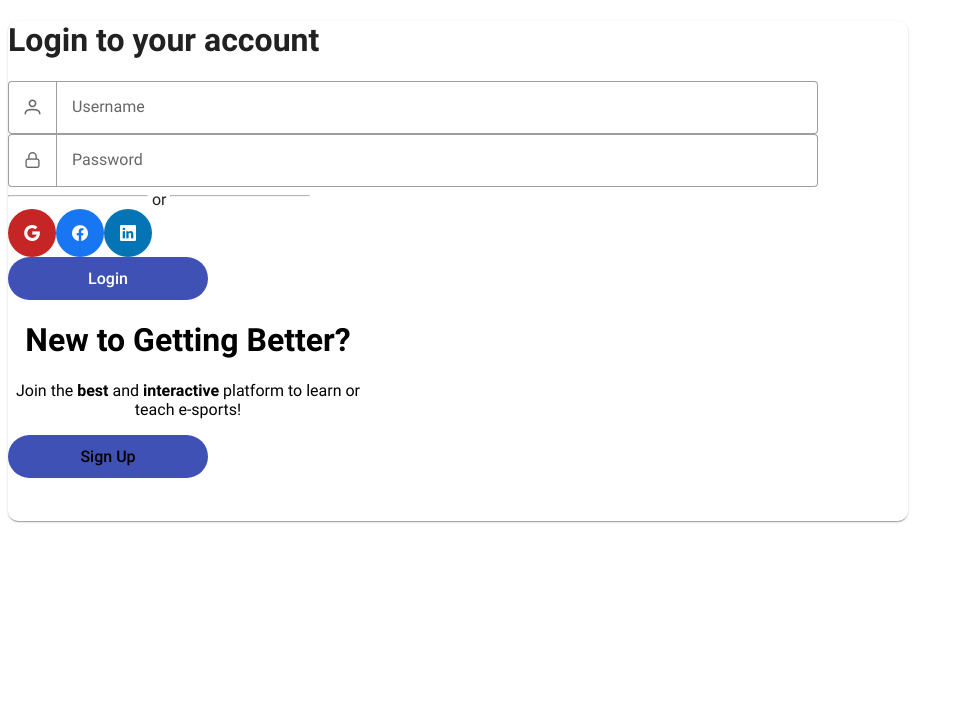
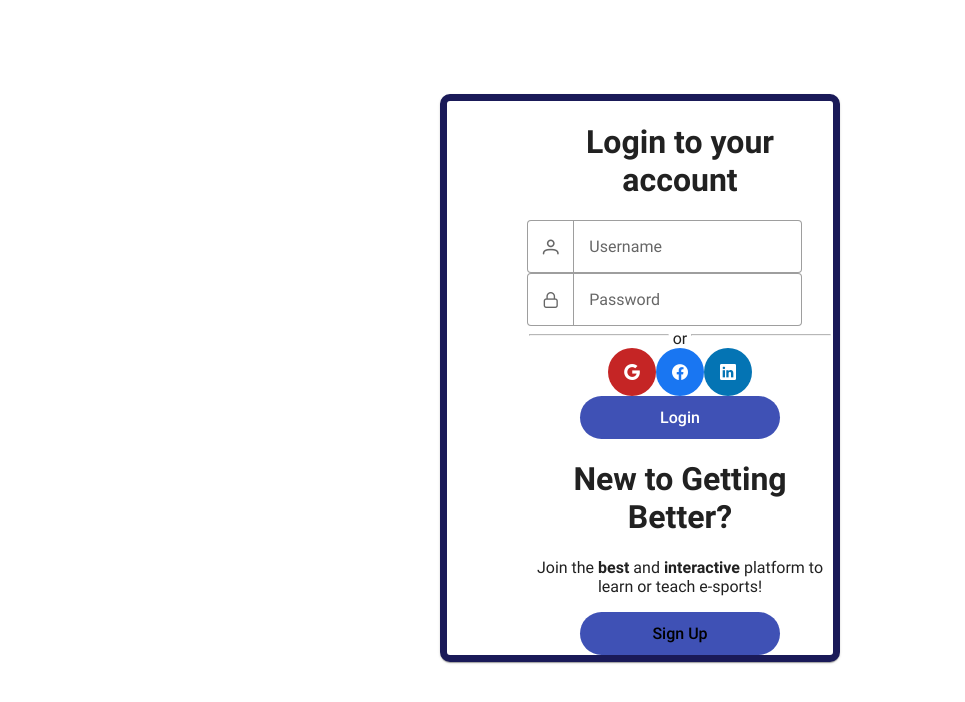
Before and after one commit to si721-si85-hardcoderos/frontend-gb-practice, a Vue app: page /log-in in a window 1280 px wide. Shown: the top 702 px of the page, without its empty margins (0-965 px from the left). Built offline with nearby package versions, Linux system fonts and the light colour scheme.

Commit message:
fix: fixed login and register component

```diff
--- a/src/users/log-in/pages/log-in.vue
+++ b/src/users/log-in/pages/log-in.vue
@@ -1,14 +1,11 @@
 <template>
-  <div class="flex justify-content-center">
-    <pv-card style="width: 900px; height: 500px">
+  <div class="logincard div-login-general" >
+    <pv-card class="div-login-center" >
       <template v-slot:content>
         <div class="flex">
           <div
               class="
-              login
-              flex flex-column
-              justify-content-center
-              align-items-center
+              contentlogincard
             "
           >
             <h1>Login to your account</h1>
@@ -64,9 +61,9 @@
             </div>
           </div>
           <div
-              class="not-logged burning-orange flex flex-column justify-content-center align-items-center gap-6"
+              class="contentlogincard"
           >
-            <div class="text-container">
+            <div class=title>
               <h1 class="mb-2">New to Getting Better?</h1>
               <p>
                 Join the <strong>best</strong> and
@@ -148,4 +145,57 @@ export default {
   color: black;
   text-align: center;
 }
+.div-login-general {
+  background: rgb(255, 255, 255);
+  height: 590px;
+
+
+  display: flex;
+  justify-content: center;
+
+
+}
+
+.div-login-center {
+
+  margin-top: 150px;
+  width: 400px;
+  align-items: center;
+  border-style: solid;
+  border-width: 7px;
+  border-color: rgb(26, 26, 88);
+}
+
+.div-login-center img{
+  width: 200px;
+  margin-left: 90px;
+  align-items: center;
+  border-style: solid;
+  border-width: 3px;
+  border-color: rgb(26, 26, 88);
+}
+.logincard{
+  text-align: center;
+  align-items: center;
+  display: flex;
+  justify-content: center;
+}
+
+.contentlogincard{
+  margin-left: 80px;
+}
+.actionslogin{
+  margin-left: 150px;
+}
+.logintitle{
+
+  margin-left: 150px;
+}
+.loginsubtitle{
+
+  margin-left: 165px;
+}
+
+
+
 </style>
--- a/src/users/sign-up/pages/sign-up.vue
+++ b/src/users/sign-up/pages/sign-up.vue
@@ -1,6 +1,6 @@
 <template>
-  <div class="flex justify-content-center">
-    <pv-card style="width: 600px; height: 590px">
+  <div class="div-register1 ">
+    <pv-card class="formregister">
       <template v-slot:title>
         <div style="text-align: center; margin-bottom: 20px; margin-top: 20px">
           <h3>Sign Up</h3>
@@ -10,7 +10,7 @@
         </div>
       </template>
       <template v-slot:content>
-        <div>
+        <div class="div-register2">
           <div
               class="input-data-sign-up flex flex-column align-items-center gap-5"
           >
@@ -139,4 +139,41 @@ export default {
 :deep(a) {
   display: inline-block;
 }
+.div-register1{
+  height: 100vh;
+  display: flex;
+  justify-content: center;
+  align-items: center;
+
+
+}
+
+.div-register2 {
+
+  width:470px;
+  align-items: center;
+  border-style: solid;
+  border-width: 5px;
+  border-color: #24303c;
+}
+
+.headercardregister{
+  align-items: center;
+  margin-left: 80px;
+}
+.matconten{
+  width: 100%;
+}
+.actionsregister{
+  align-items: center;
+  margin-left: 100px;
+}
+
+
+
+.formregister{
+  width: 500px;
+}
+
+
 </style>
```
